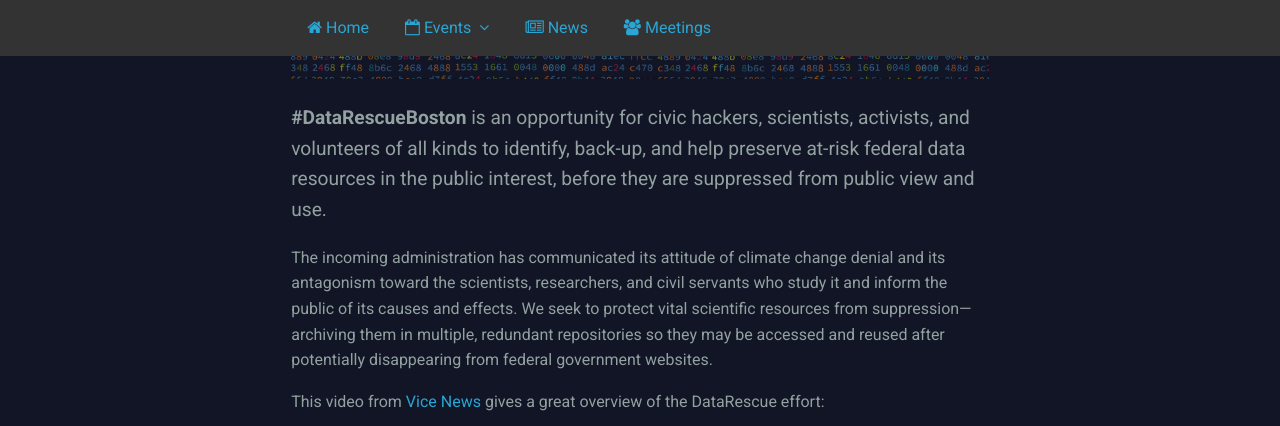
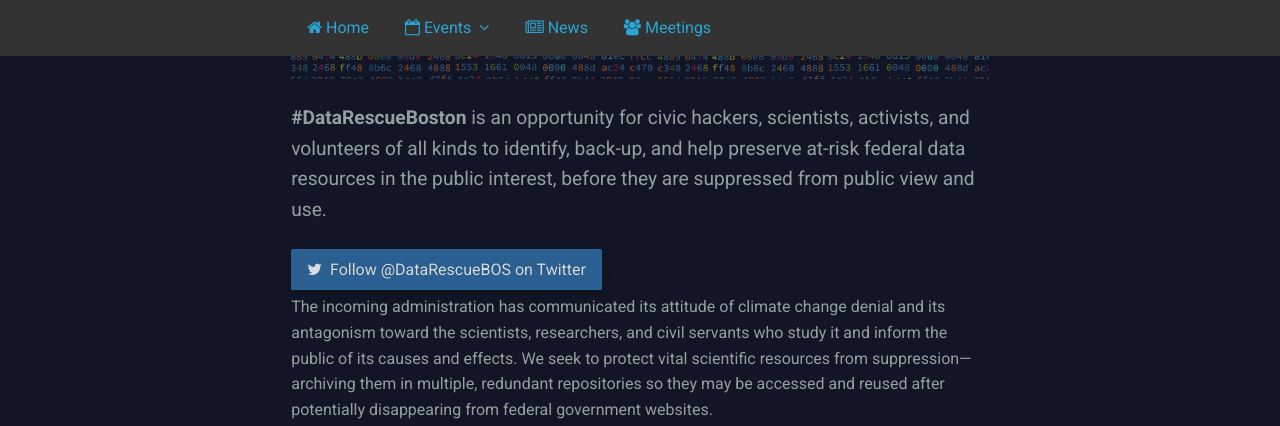
Before and after one commit to data-rescue-boston/data-rescue-boston.github.io, a Jekyll site: the page built from index.md, in a window 1280 px wide and 900 px high, scrolled down 358 px, cut to the strip 0-426 px from the top of the window. Built offline with Jekyll 4.4.1, drawn with Linux system fonts in a browser that asks for light colours.

Commit message:
twitter link

```diff
--- a/_sections/main-01-datarescue.html
+++ b/_sections/main-01-datarescue.html
@@ -8,6 +8,7 @@
 <p class="lead">
   <strong>#DataRescueBoston</strong> is an opportunity for civic hackers, scientists, activists, and volunteers of all kinds to identify, back-up, and help preserve at-risk federal data resources in the public interest, before they are suppressed from public view and use.
 </p>
+<a class="btn btn-primary" href="https://twitter.com/datarescuebos"><i class="fa fa-twitter" aria-hidden="true"></i> Follow @DataRescueBOS on Twitter</a>
 
 <p>The incoming administration has communicated its attitude of climate change denial and its antagonism toward the scientists, researchers, and civil servants who study it and inform the public of its causes and effects. We seek to protect vital scientific resources from suppression—archiving them in multiple, redundant repositories so they may be accessed and reused after potentially disappearing from federal government websites.</p>
 
```
